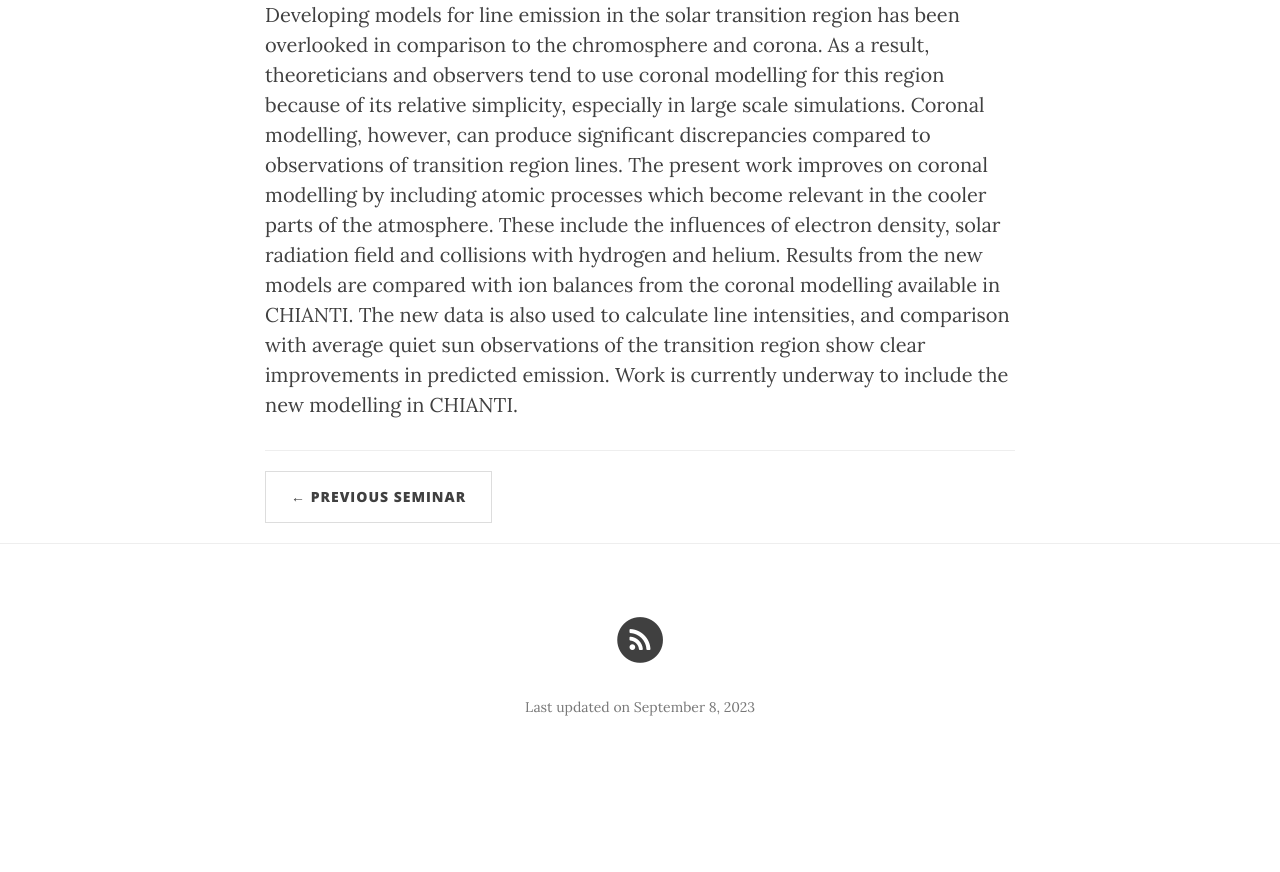
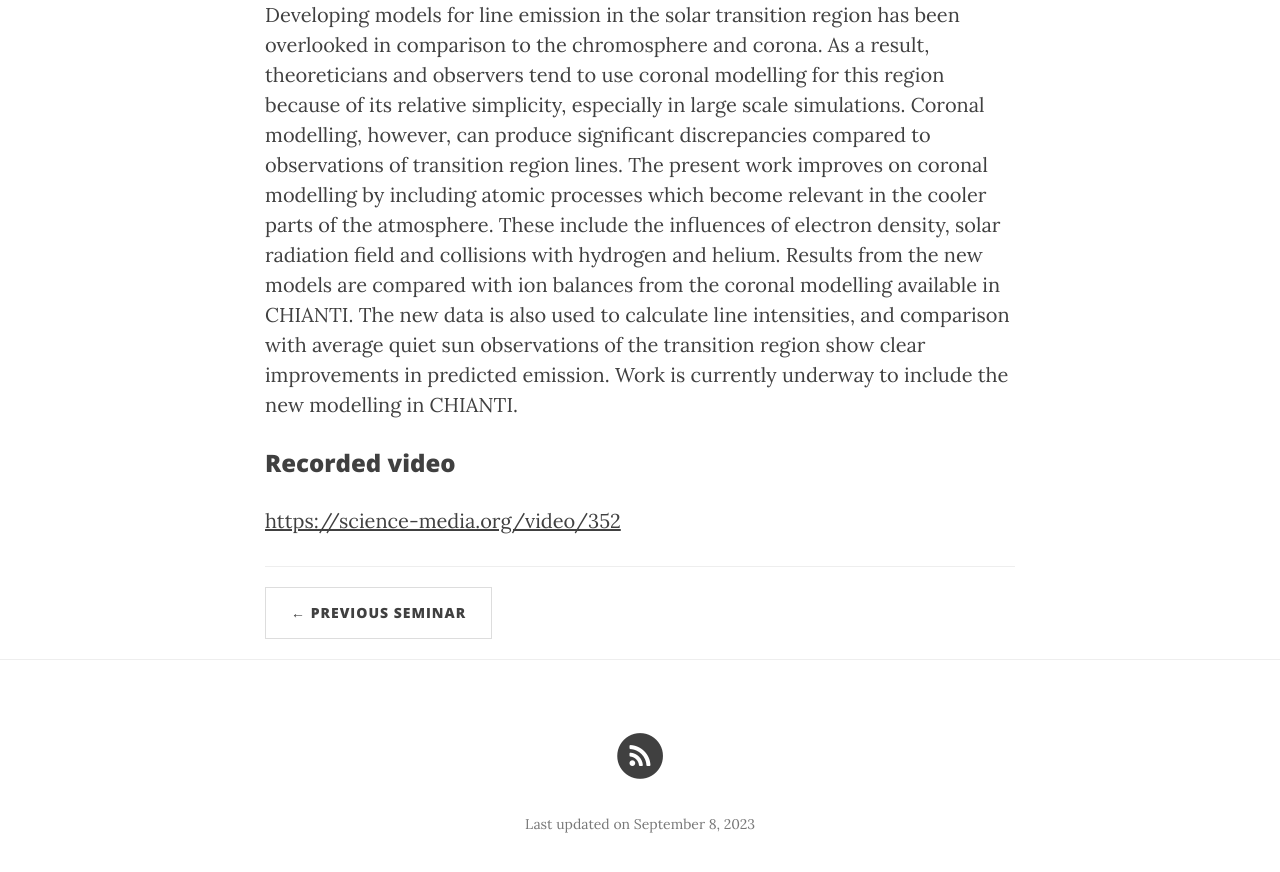
Before and after one commit to ITA-Solar/espos, a Jekyll site: the page built from _posts/2023-09-07-Dufresne.md, in a window 1280 px wide and 900 px high, scrolled down 647 px. Shown: the top 872 px of the window. Built offline with Jekyll 4.4.1, drawn with Linux system fonts in a browser that asks for light colours; nearby versions of some CDN libraries; before the commit the page ends 1430 px from its top, so only the background shows below that.

Commit message:
Update 2023-09-07-Dufresne.md

```diff
--- a/_posts/2023-09-07-Dufresne.md
+++ b/_posts/2023-09-07-Dufresne.md
@@ -10,3 +10,7 @@ published:  true
 
 ## Abstract
 Developing models for line emission in the solar transition region has been overlooked in comparison to the chromosphere and corona. As a result, theoreticians and observers tend to use coronal modelling for this region because of its relative simplicity, especially in large scale simulations. Coronal modelling, however, can produce significant discrepancies compared to observations of transition region lines. The present work improves on coronal modelling by including atomic processes which become relevant in the cooler parts of the atmosphere. These include the influences of electron density, solar radiation field and collisions with hydrogen and helium. Results from the new models are compared with ion balances from the coronal modelling available in CHIANTI. The new data is also used to calculate line intensities, and comparison with average quiet sun observations of the transition region show clear improvements in predicted emission. Work is currently underway to include the new modelling in CHIANTI.
+
+### Recorded video
+
+[https://science-media.org/video/352](https://science-media.org/video/352)
```
